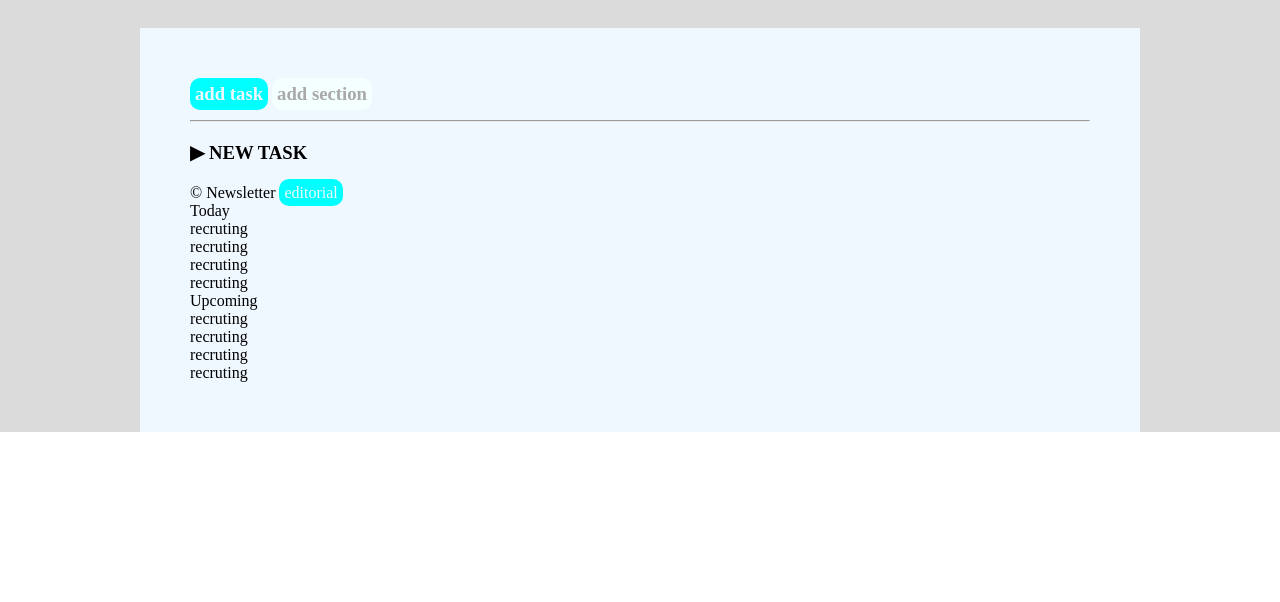
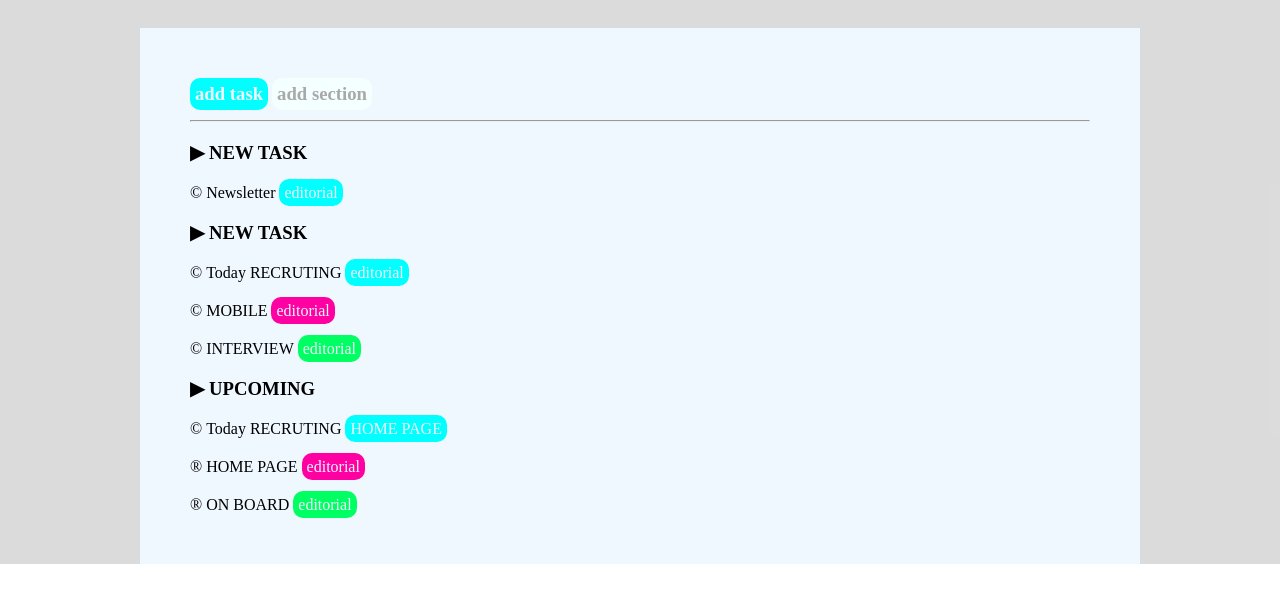
Before and after one commit to marco-scocca/html-css-toboolist, a plain HTML site: page index.html in a window 1280 px wide. Shown: the part 72-674 px from the top of the page. Drawn offline with Linux system fonts and the light colour scheme.

Commit message:
fixed_exercise

```diff
--- a/css/style.css
+++ b/css/style.css
@@ -69,3 +69,17 @@ ul {
 .py2 {
     margin-top: 20px;
 }
+
+.viola {
+    background-color: rgb(255, 0, 162);
+    padding: 5px;
+    border-radius: 10px 10px 10px 10px;
+    color: aliceblue;
+}
+
+.verde {
+    background-color: rgb(0, 255, 98);
+    padding: 5px;
+    border-radius: 10px 10px 10px 10px;
+    color: aliceblue;
+}
--- a/index.html
+++ b/index.html
@@ -32,23 +32,37 @@
                 <li class="inline">Newsletter</li>
                 <span class="azzurrino">editorial</span>
             </ul>
-            <ul>
-                <li>Today</li>
-                <ul>
-                    <li>recruting</li>
-                    <li>recruting</li>
-                    <li>recruting</li>
-                    <li>recruting</li>
-                </ul>
+            <h3 class="py2"><span>&#9654;</span> NEW TASK </h3>
+            <ul class="py2">
+                <span>&copy;</span>
+                <li class="inline">Today</li>
+                <li class="inline">RECRUTING</li>
+                <span class="azzurrino">editorial</span>
+                <br>
+                <span>&copy;</span>
+                <li class="inline py2">MOBILE</li>
+                <span class="viola py2">editorial</span>
+                <br>
+                <span>&copy;</span>
+                <li class="inline py2">INTERVIEW</li>
+                <span class="verde py2">editorial</span>
+
             </ul>
-            <ul>
-                <li>Upcoming</li>
-                <ul>
-                    <li>recruting</li>
-                    <li>recruting</li>
-                    <li>recruting</li>
-                    <li>recruting</li>
-                </ul>
+            <h3 class="py2"><span>&#9654;</span> UPCOMING </h3>
+            <ul class="py2">
+                <span>&copy;</span>
+                <li class="inline">Today</li>
+                <li class="inline">RECRUTING</li>
+                <span class="azzurrino">HOME PAGE</span>
+                <br>
+                <span>&#174;</span>
+                <li class="inline py2">HOME PAGE</li>
+                <span class="viola py2">editorial</span>
+                <br>
+                <span>&#174;</span>
+                <li class="inline py2">ON BOARD</li>
+                <span class="verde py2">editorial</span>
+            </ul>
             </ul>
             </ul>
             </p>
```
